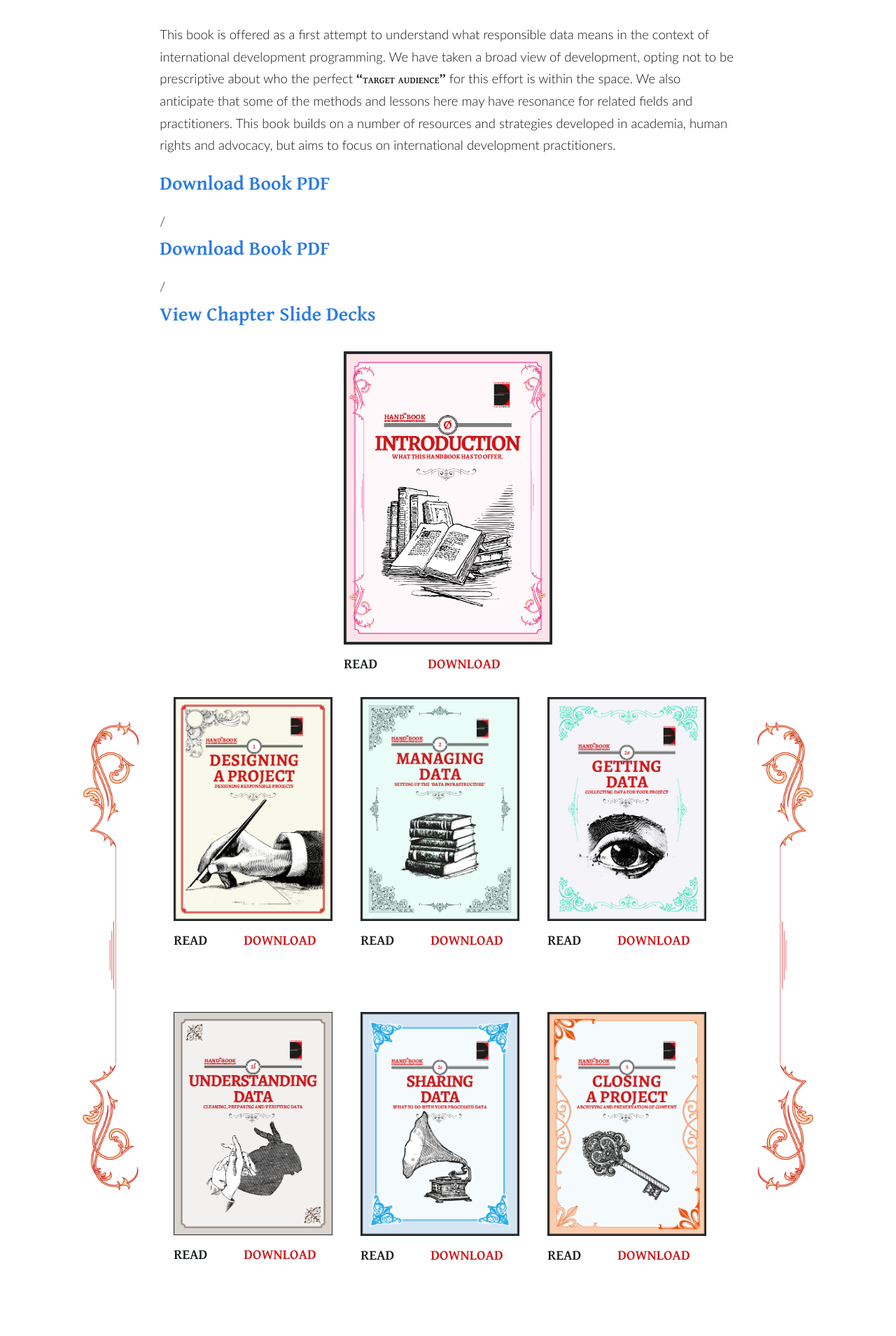
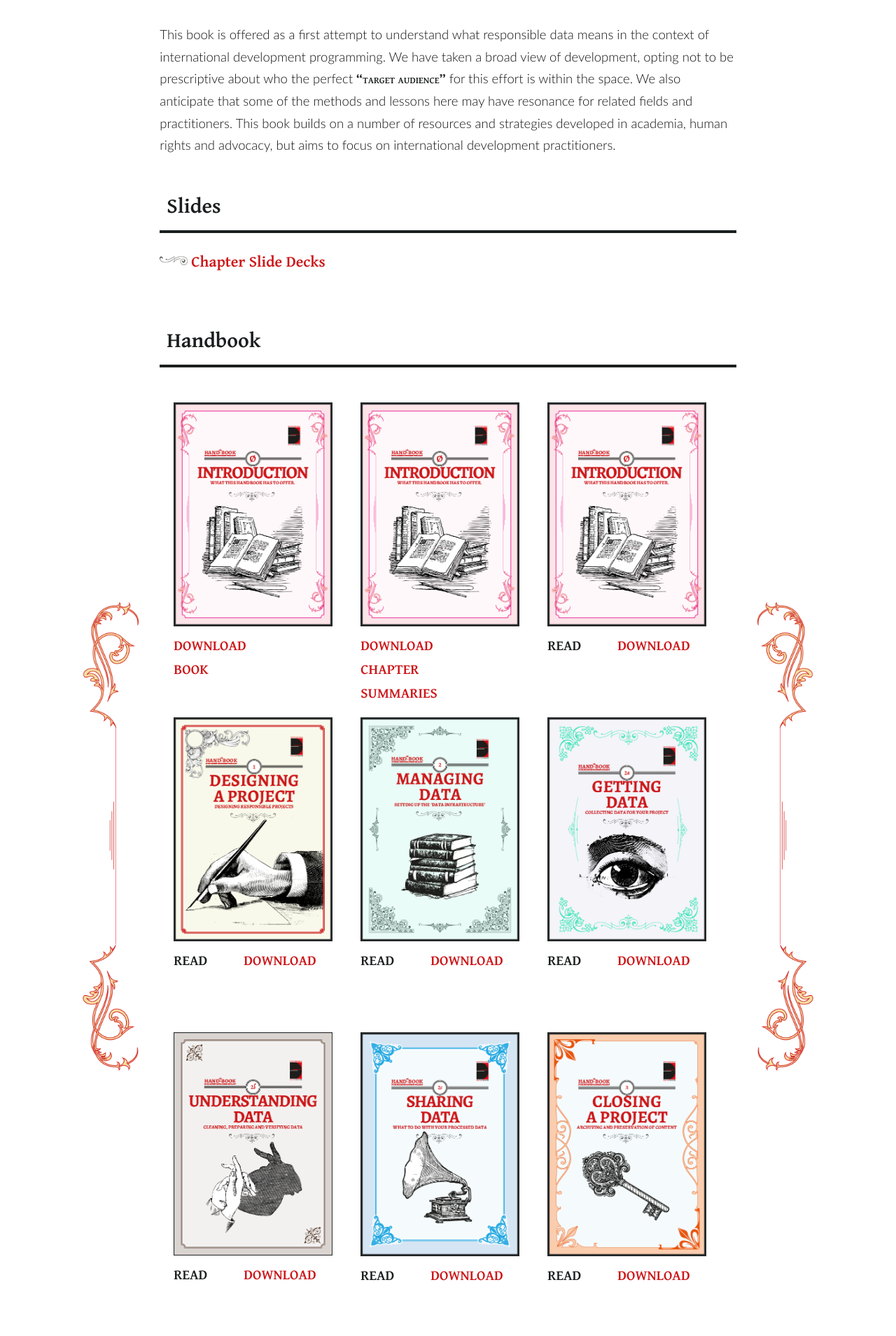
Before and after one commit to the-engine-room/responsible-data-handbook, a Jekyll site: the page built from index.html, in a window 1280 px wide. Shown: the part 559-2468 px from the top of the page at 70% size. Built offline with Jekyll 4.4.1, drawn with Linux system fonts in a browser that asks for light colours.

Commit message:
Index styling complete. Closes the-engine-room/responsible-data-handbook#27

```diff
--- a/_includes/chapters.html
+++ b/_includes/chapters.html
@@ -1,37 +1,16 @@
    {% assign post = site.posts | sort %}
 
+   	<div class="handbookrow row">
+	   		<div class="col-sm-1 col-md-2"></div>
 
-		{% for p in post %}
+	   		<div class="col-md-8 col-sm-10">
 
-		 {% assign loopindex = forloop.index | modulo: 4 %}
+	   			<h2 class="resource">Handbook</h2>
+	   		</div>
 
-         {% if forloop.first %}
-
-         <div class="introrow row">
-
-         	<div class="col-sm-4"></div>
-
-         	<div class="col-sm-4 col-xs-6">
-	         	<div class="introduction">
-				  <a href="{{ p.url | prepend: site.baseurl}}"><img class="img" title="{{ p.title }}" src="{{ "/assets/img/chapter-" | prepend: site.baseurl }}{{ p.num }}.png"/></a>
-
-					 <a href="{{ p.url | prepend: site.baseurl}}"><h6>read</h6></a>
-
-
-					  <a href="{{ "/assets/pdf/" | prepend: site.baseurl }}{{ p.asset-link }}.pdf" target="_blank"><h6 class="download">download</h6></a>
-
-				</div>
-         	</div>
-
-         	<div class="col-sm-4 col-xs-6"></div>
-
-
-		 </div>
-
-		 {% endif %}
-		 {% endfor %}
-
-
+	   		<div class="col-sm-1 col-md-2"></div>
+	</div>
+   	</div>
     <div class="chapterrow row">
       <div class="col-md-2 col-sm-1">
       		<img class="sidecurls first" src="{{ "/assets/img/curls-3.png" | prepend: site.baseurl }}" />
@@ -39,12 +18,24 @@
 
       <div class="col-md-8 col-sm-10">
 
+      	<div class="col-sm-3 col-md-4 chapter grid-item">
+
+				  <a href="{{ "/assets/pdf/responsible-data-handbook.pdf" | prepend: site.baseurl }}" target="_blank"><img class="img" title="Responsible Data Handbook" src="{{ "/assets/img/chapter-0.png" | prepend: site.baseurl }}"/>
+
+          			<h6 class="button downloadbook download">Download Book</h6></a>
+
+
+      	</div>
+
+      	<div class="col-sm-3 col-md-4 chapter grid-item">
+
+				  	<a href="{{ "/assets/pdf/responsible-data-handbook.pdf" | prepend: site.baseurl }}" target="_blank"><img class="img" title="Chapter Summaries" src="{{ "/assets/img/chapter-0.png" | prepend: site.baseurl }}"/>
+
+          			<h6 class="button downloadbook download">Download Chapter Summaries</h6></a>
+      	</div>
+
 		{% for p in post %}
 
-		 {% assign loopindex = forloop.index | modulo: 4 %}
-
-
-		 {% unless forloop.first %}
 
 			<div class="col-sm-3 col-md-4 chapter grid-item">
 
@@ -61,7 +52,6 @@
 			</div>
 
 
-		{% endunless %}
 
 		{% endfor %}
 
--- a/_includes/footer.html
+++ b/_includes/footer.html
@@ -1,6 +1,12 @@
 <footer class="site-footer">
+  <div class="row">
+
+    <div class="col-xs-1"></div>
+
+    <div class="col-xs-10">
 
       <div class="row">
+
 
         <div class="col-md-6">
             <img src="{{ "/assets/img/creativecommons_logo.png" | prepend: site.baseurl }}" />
@@ -15,10 +21,16 @@
 
             <div class="datadesc">
               <p>Responsible Data Reflection Stories, 2016. This publication is part series found at <a href="https://responsibledata.io" target="_blank">https://responsibledata.io</a>, produced by the engine room Responsible Data Program, 2016.</p>
+            </div>
+
+        </div>
+
+      </div>
+    </div>
+
+    <div class="col-xs-1"></div>
 
 
     </div>
 
-    </div>
-
 </footer>
--- a/_includes/slidegrid.html
+++ b/_includes/slidegrid.html
@@ -63,7 +63,7 @@
 			<div class="col-sm-3 col-md-2 chapter grid-item">
 
 
-				  <a href="{{ "/assets/pdf/" | prepend: site.baseurl }}{{ p.asset-link }}.pdf" target="_blank">
+				  <a href="{{ "/assets/slides/" | prepend: site.baseurl }}{{ p.asset-link }}.pdf" target="_blank">
 				  <img class="img" title="{{ p.title }}" src="{{ "/assets/img/chapter-" | prepend: site.baseurl }}{{ p.num }}.png"/>
 				  <h6 class="download">download</h6></a>
 
--- a/_sass/_layout.scss
+++ b/_sass/_layout.scss
@@ -334,7 +334,16 @@
  */
 .site-footer {
     padding: $spacing-unit 0;
-    border-top: 20px solid black;
+
+    .col-xs-10{
+        border-top: 20px solid black;
+
+        .col-md-6{
+            margin: 20px 0 0 0;
+            padding: 20px 0 0 0;
+        }
+
+    }
 
     img{
         width: 20%;
@@ -782,63 +791,65 @@
 }
 
 
-/* isotope filter */
+/* index button row */
 
-.filter-group{
-        font-size: 25px;
+.sliderow, .handbookrow{
+        color: $black-color;
+        padding: 20px 0 ;
+            h2.resource{
+                font-size: 30px;
+                padding: 10px;
+                border-bottom: 4px solid $black-color;
 
-    ul{
-        margin: 10px 0 15px 0;
-        padding: 20px 0;
-        border-bottom: 3px solid $black-color;
-        li{
-            display: inline-block;
-            list-style-type: none;
-            cursor: pointer;
-            font-size: 25px;
-            &:hover{
+            }
+            a{
                 color: $red-color;
+                font-size: 22px;
+                background:  url("../img/curls-list-2.png") no-repeat left center;
+                padding: 0 0 0 45px;
+
+                &:hover{
+                    color: $black-color;
+                    text-decoration: none;
+                }
             }
-        }
-    }
 
-    .active{
-        color: $red-color;
-    }
+
+
 
     @include media-query($on-laptop) {
+        h2.resource{
+            font-size: 25px;
+        }
 
-        font-size: 22px;
+        a{
+                font-size: 18px;
+            }
 
-        ul{
-
-            li{
-                font-size: 22px;
-            }
-        }
 
     }
 
 
     @include media-query($on-palm) {
 
-        font-size: 18px;
+        h2.resource{
+            font-size: 22px;
+        }
 
-        ul{
-            padding: 10px 0;
-
-            li{
-                font-size: 18px;
+        a{
+                font-size: 16px;
             }
-        }
 
 
     }
 
 }
+
+/* index chapter grid */
+
     .sidecurls{
        width: 80px;
-       margin: 50px auto;
+       margin: 300px auto;
 
         @include media-query($on-laptop) {
 
--- a/index.html
+++ b/index.html
@@ -29,27 +29,25 @@ layout: default
 
     </div>
 
-    <div class="buttonrow row">
+
+    <div class="sliderow row">
       <div class="col-sm-2"></div>
 
       <div class="col-sm-8">
-
-        <h2 class="button downloadbook"><a href="{{ "/assets/pdf/responsible-data-handbook.pdf" | prepend: site.baseurl }}" target="_blank">Download Book PDF</a></h2>
-
-        <span class="separator">/</span>
-
-        <h2 class="button downloadslides"><a href="{{ "/assets/pdf/responsible-data-handbook.pdf" | prepend: site.baseurl }}" target="_blank">Download Book PDF</a></h2>
-
-        <span class="separator">/</span>
-
-        <h2 class="button slides"><a href="{{ "/pages/slides.html" | prepend: site.baseurl }}">View Chapter Slide Decks</a></h2>
-
+        <div class="row">
+          <div class="col-sm-12">
+            <h2 class="resource">Slides</h2>
+          </div>
+        </div>
+        <div class="row">
+          <div class="col-sm-12">
+            <h2 class="button slides"><a href="{{ "/pages/slides.html" | prepend: site.baseurl }}">Chapter Slide Decks</a></h2>
+          </div>
+        </div>
       </div>
 
       <div class="col-sm-2"></div>
-
     </div>
-
 
 
 
```
Lines whose indentation alone changed are shown as unchanged.
